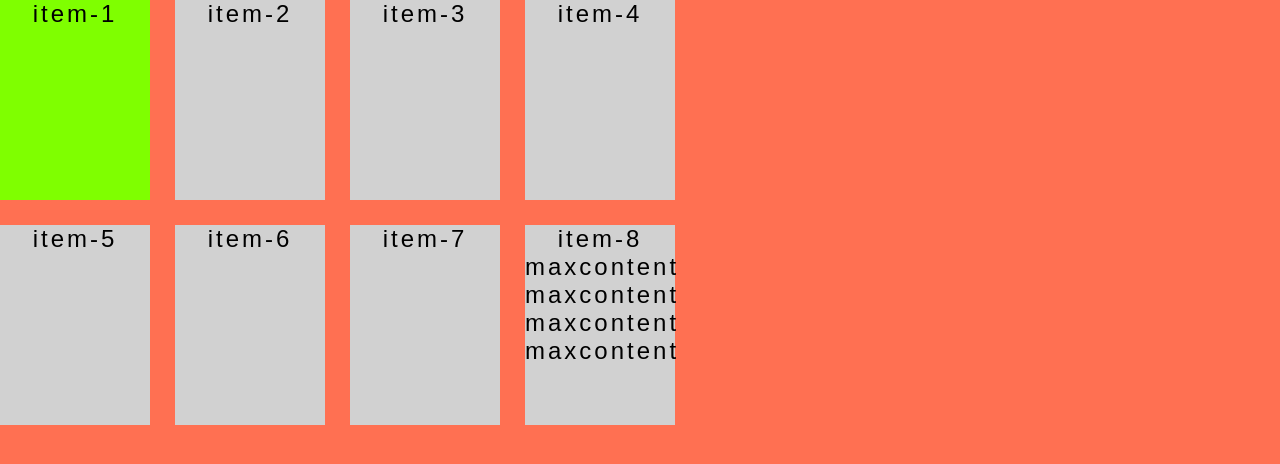
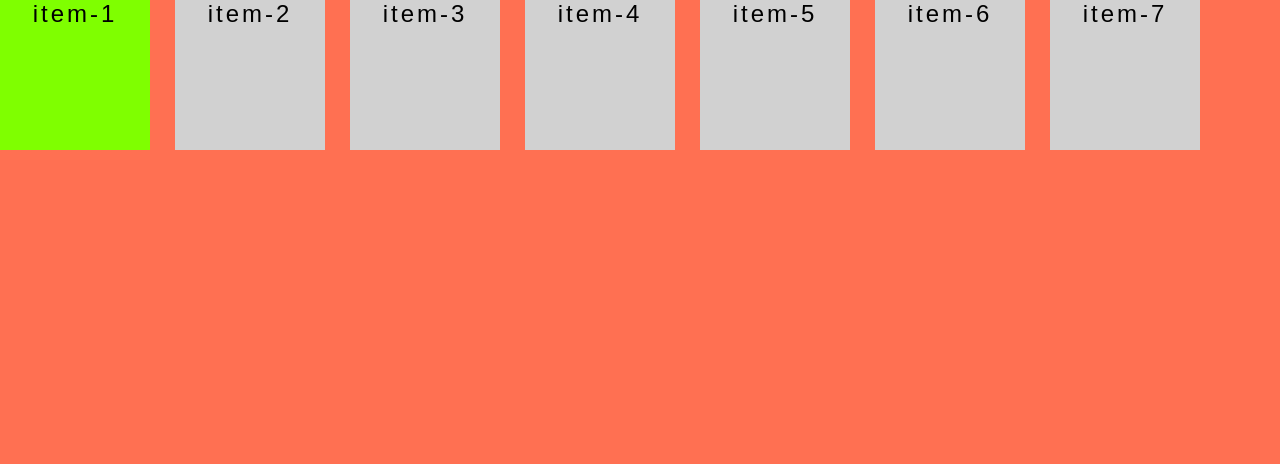
Before and after one commit to joepasss/sass_study, a React (Create React App) app in the folder grid-layout/: page / in a window 1280 px wide. Shown: the top 464 px of the page. Built offline with nearby package versions, Linux system fonts and the light colour scheme.

Commit message:
The Auto-Fill & Auto-Fit Values

```diff
--- a/grid-layout/src/sections/gridContainer/GridContainer.tsx
+++ b/grid-layout/src/sections/gridContainer/GridContainer.tsx
@@ -11,9 +11,6 @@ export const GridContainer: FC = () => {
       <div className='item item-5'>item-5</div>
       <div className='item item-6'>item-6</div>
       <div className='item item-7'>item-7</div>
-      <div className='item item-8'>
-        item-8 maxcontent maxcontent maxcontent maxcontent
-      </div>
     </section>
   );
 };
--- a/grid-layout/src/sections/gridContainer/gridContainer.scss
+++ b/grid-layout/src/sections/gridContainer/gridContainer.scss
@@ -6,15 +6,13 @@ section.grid-container {
 
   display: grid;
 
-  grid-template-columns: repeat(4, 150px);
-  grid-template-rows: repeat(2, 150px);
+  grid-template-rows: repeat(2, minmax(150px, min-content));
 
-  /**** Max Content, Min Content ****/
-  grid-template-rows: repeat(2, min-content);
-  grid-template-rows: repeat(2, max-content);
+  /**** Auto Fill ****/
+  grid-template-columns: repeat(auto-fill, 150px);
 
-  /**** minmax function ****/
-  grid-template-rows: repeat(2, minmax(100px, 200px));
+  /**** Auto Fit ****/
+  grid-template-columns: repeat(auto-fit, 150px);
 
   gap: 25px;
 
```
